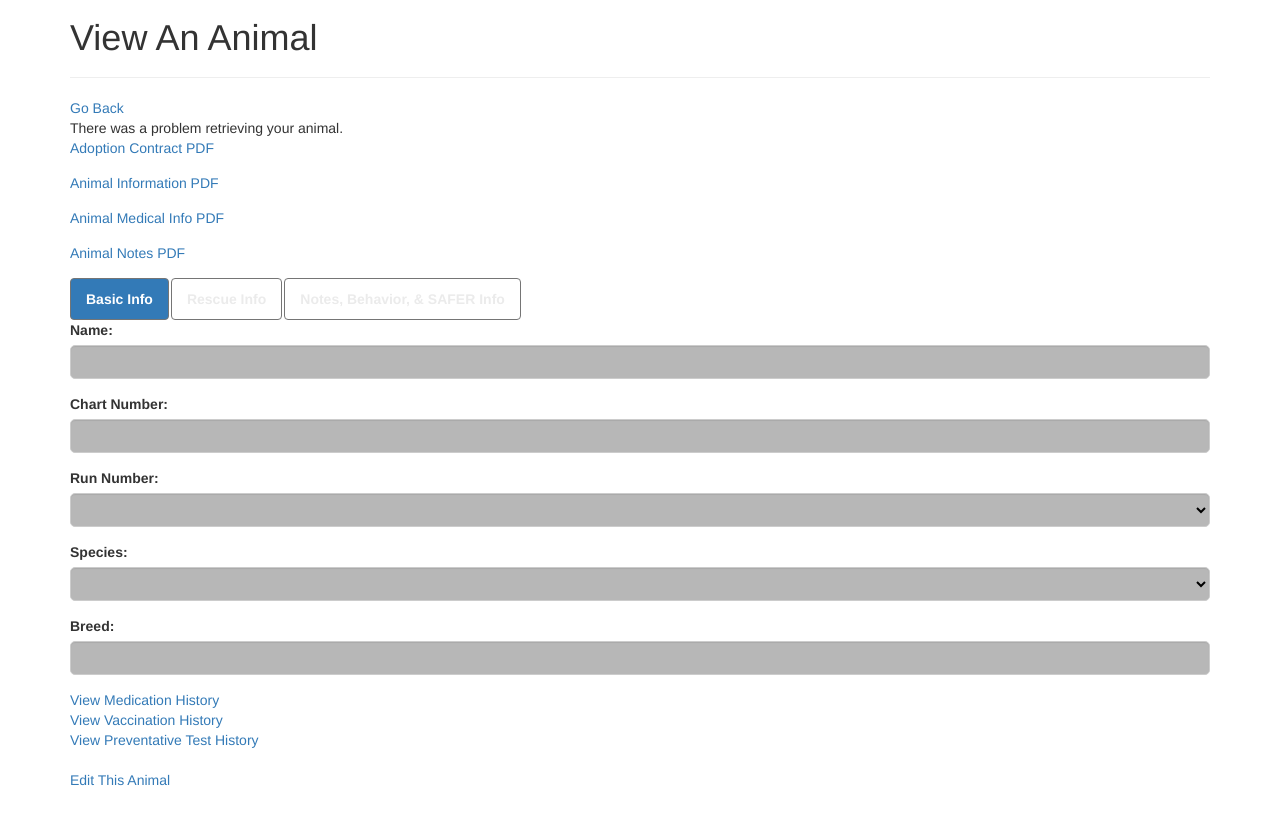
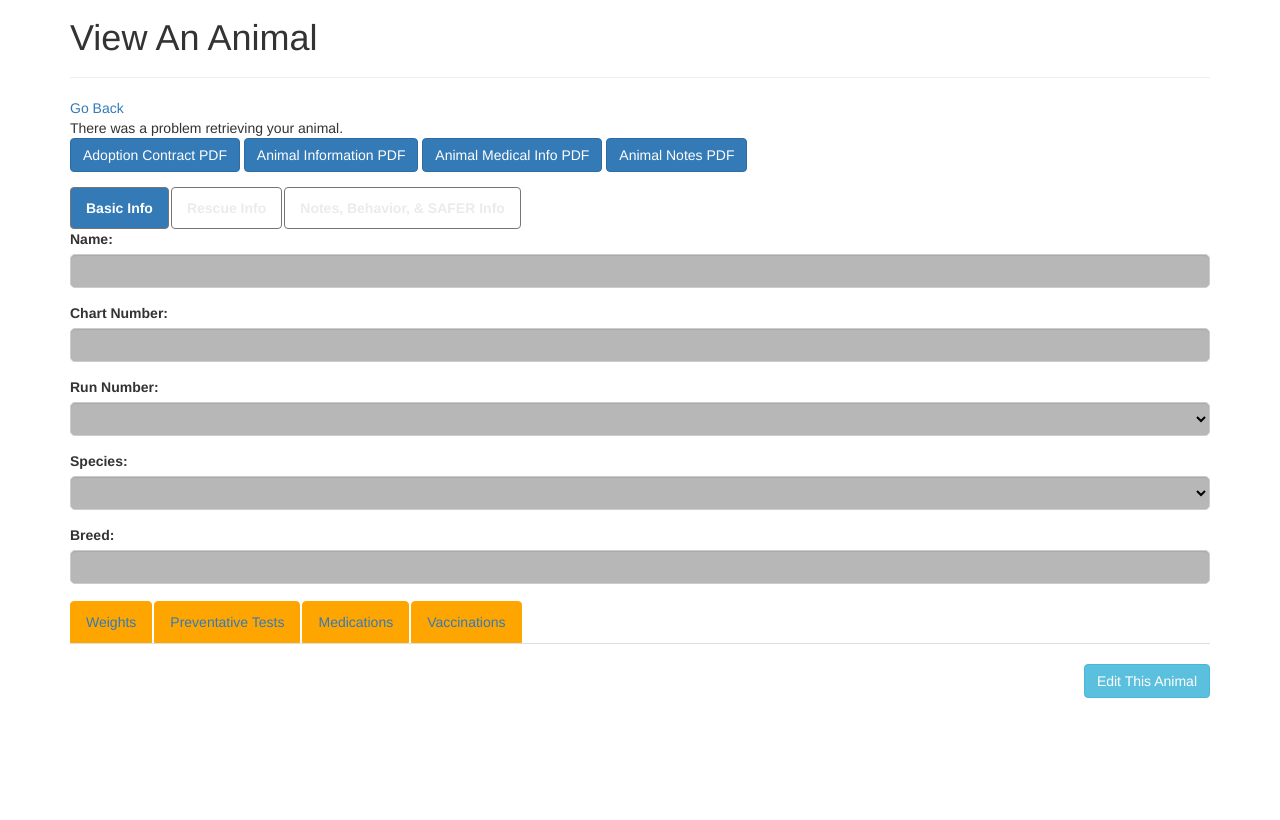
Before and after one commit to erikxcore/FatherJohnsAnimalApp, a CodeIgniter app: page /database/index.php/displayanimal/index/1 in a window 1280 px wide. Shown: the part 52-872 px from the top of the page. After the commit the page ends 750 px from the top, so only its background shows below. Run offline with CodeIgniter, Linux system fonts and the light colour scheme; the visitor is signed in with stand-in values (Sample User, id 1); data that the repository does not hold is empty; some libraries are stand-ins or nearby versions.

Commit message:
Updated display/edit animal views for better UX. Updated PDF generation to ho handle if no image has been uploaded to animal.

```diff
--- a/application/controllers/Displayanimal.php
+++ b/application/controllers/Displayanimal.php
@@ -614,7 +614,10 @@ function getnotes($chart_num){
               $html .= "<h2>Notes - Dogs</h2>";
               }
 
+              if(isset($animal[0]['picture'])){
               $html .= "<div style='max-width:300px;text-align:center;'><img src='". $animal[0]['picture']."' style='max-width:300px;margin:0 auto;'/></div>";
+              }
+
               $html .= "<h4>Behavior Strategy</h4>
                 <p>".$animal[0]['behavior_strategy']."</p>
                 <h4>General Notes</h4>
--- a/application/views/displayanimal_view.php
+++ b/application/views/displayanimal_view.php
@@ -4,7 +4,7 @@
         <h1>View An Animal</h1>
     </div>
 
-    <a href="javascript:history.back()">Go Back</a></br>
+    <a href="javascript:history.back();">Go Back</a></br>
 
 
     <?php if(!empty($this->session->flashdata('results'))){ ?>
@@ -20,19 +20,13 @@
 <?php } ?>
 
 <div class="form-group">
-     <a href="getcontract/<?=$animal[0]['chart_num']?>" target="_blank">Adoption Contract PDF</a><br/>
-</div>
+     <a class="btn btn-primary" href="getcontract/<?=$animal[0]['chart_num']?>" target="_blank">Adoption Contract PDF</a>
 
-<div class="form-group">
-     <a href="getcompleteinfo/<?=$animal[0]['chart_num']?>" target="_blank">Animal Information PDF</a><br/>
-</div>
+     <a class="btn btn-primary" href="getcompleteinfo/<?=$animal[0]['chart_num']?>" target="_blank">Animal Information PDF</a>
 
-<div class="form-group">
-     <a href="getmedicalinfo/<?=$animal[0]['chart_num']?>" target="_blank">Animal Medical Info PDF</a><br/>
-</div>
+     <a class="btn btn-primary" href="getmedicalinfo/<?=$animal[0]['chart_num']?>" target="_blank">Animal Medical Info PDF</a>
 
-<div class="form-group">
-     <a href="getnotes/<?=$animal[0]['chart_num']?>" target="_blank">Animal Notes PDF</a><br/>
+     <a class="btn btn-primary"   href="getnotes/<?=$animal[0]['chart_num']?>" target="_blank">Animal Notes PDF</a>
 </div>
 
   <ul class="nav nav-pills" role="tablist">
@@ -201,6 +195,23 @@
         </div>
       </div>
 
+
+  <ul class="nav nav-tabs" role="tablist">
+
+      <li role="presentation"><a href="#weights" aria-controls="weights" role="tab" data-toggle="tab">Weights</a></li>
+
+      <li role="presentation"><a href="#tests" aria-controls="tests" role="tab" data-toggle="tab">Preventative Tests</a></li>
+
+      <li role="presentation"><a href="#medications" aria-controls="medications" role="tab" data-toggle="tab">Medications</a></li>
+
+      <li role="presentation"><a href="#vaccinations" aria-controls="vaccinations" role="tab" data-toggle="tab">Vaccinations</a></li>
+
+  </ul>
+
+ <div class="tab-content">
+
+<div role="tabpanel" class="tab-pane" id="weights">
+  <p>Weight Records</p>
 <?php
 if(!empty($weights)){
 ?>
@@ -224,11 +235,14 @@ if(!empty($weights)){
   </table>
 <?php
 } ?>
+</div>
 
+<div role="tabpanel" class="tab-pane" id="tests">
+  <p>Preventative Tests</p>
 <?php
 if(!empty($tests)){
 ?>
-  <p>Preventative Tests</p>
+
   <table class="table table-responsive">
     <thead>
       <tr>
@@ -251,11 +265,15 @@ if(!empty($tests)){
   </table>
 <?php
 } ?>
+  <a href="<?php echo site_url('displaytesthistory').'/'.$animal[0]['chart_num']; ?>">View Preventative Test History</a><br/>
+</div>
 
+<div role="tabpanel" class="tab-pane" id="medications">
+  <p>Medications</p>
 <?php
 if(!empty($medications)){
 ?>
-  <p>Medications</p>
+
   <table class="table table-responsive">
     <thead>
       <tr>
@@ -285,11 +303,14 @@ if(!empty($medications)){
   </table>
 <?php
 } ?>
+<a href="<?php echo site_url('displaymedicationhistory').'/'.$animal[0]['chart_num']; ?>">View Medication History</a><br/>
+</div>
 
+<div role="tabpanel" class="tab-pane" id="vaccinations">
+  <p>Vaccinations</p>
 <?php
 if(!empty($vaccinations)){
 ?>
-  <p>Vaccinations</p>
   <table class="table table-responsive">
     <thead>
       <tr>
@@ -314,10 +335,11 @@ if(!empty($vaccinations)){
   </table>
 <?php
 } ?>
+<a href="<?php echo site_url('displayvaccinationhistory').'/'.$animal[0]['chart_num']; ?>">View Vaccination History</a><br/>
+</div>
 
-<a href="<?php echo site_url('displaymedicationhistory').'/'.$animal[0]['chart_num']; ?>">View Medication History</a><br/>
-<a href="<?php echo site_url('displayvaccinationhistory').'/'.$animal[0]['chart_num']; ?>">View Vaccination History</a><br/>
-<a href="<?php echo site_url('displaytesthistory').'/'.$animal[0]['chart_num']; ?>">View Preventative Test History</a><br/>
+</div>
+
 
 
 <!--
@@ -336,12 +358,13 @@ if(!empty($safer_results)){
 </ul>
 <?php } ?>
 -->
-
+</form>
 <?php if(isset($_SESSION['superuser']) && $_SESSION['superuser'] == 1 ){ ?>
 
-</br><a href="<?php echo site_url('editanimal').'/'.$animal[0]['chart_num'] ?>">Edit This Animal</a></br>
+</br>
+<input type="button" value="Edit This Animal" style="float:right;" class="btn btn-info" onclick="location.href='<?php echo site_url('editanimal').'/'.$animal[0]['chart_num'] ?>'">
 
 <?php } ?>
 
-   </form>
+
  </div>
```
Also changed, not shown: application/views/editanimal_view.php (+72 -47 lines), 1 other file.
